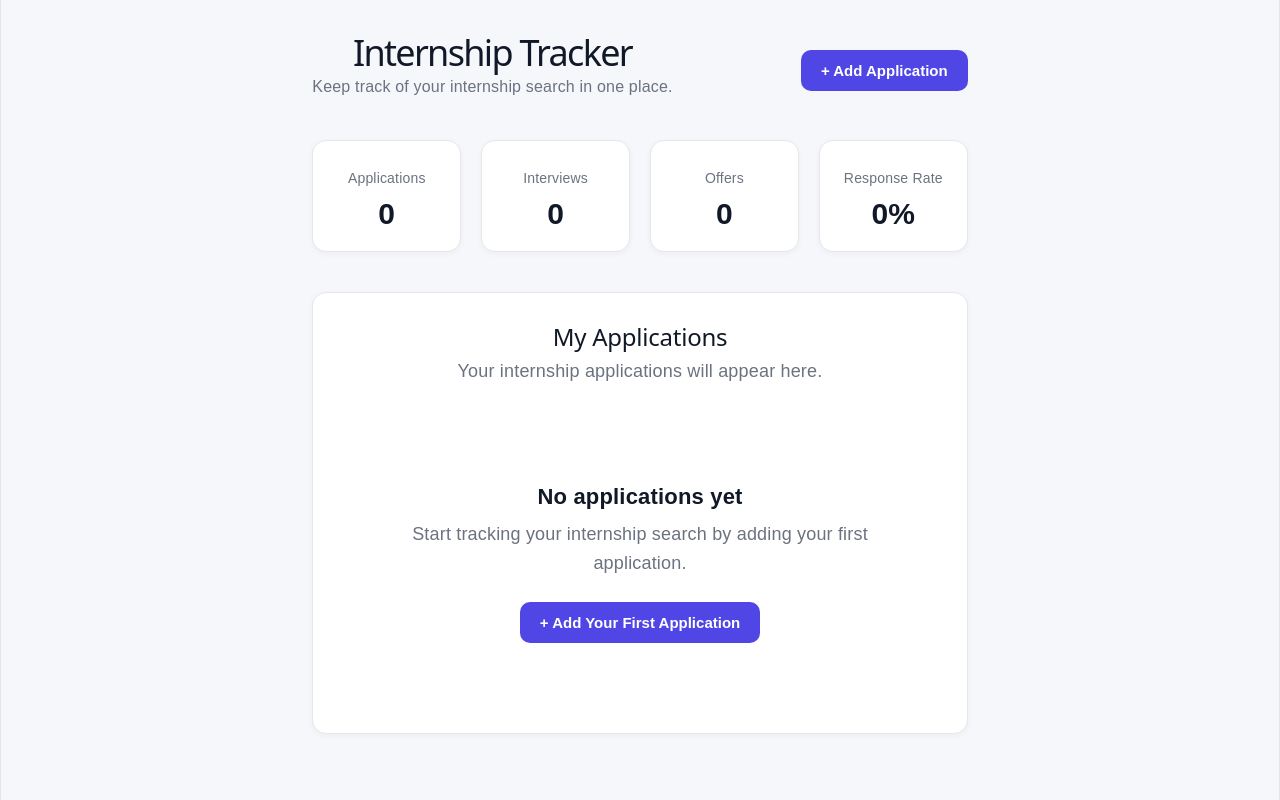
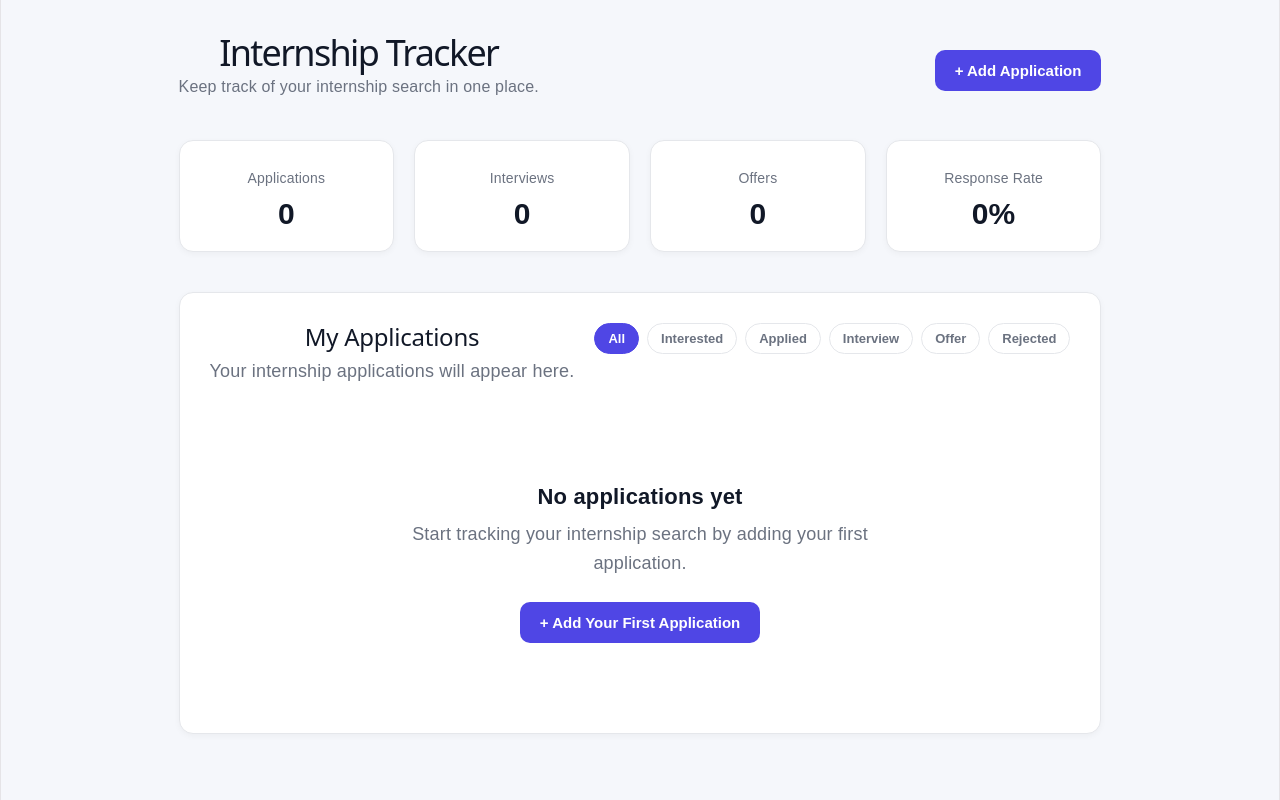
Before and after one commit to graciejones22/internship-tracker, a React (Vite) app: page / in a window 1280 px wide. Built offline with nearby package versions, Linux system fonts and the light colour scheme.

Commit message:
Add status filtering

```diff
--- a/src/App.css
+++ b/src/App.css
@@ -472,6 +472,52 @@ button {
   background: #f9fafb;
 }
 
+/* Application Filters */
+
+.section-heading {
+  display: flex;
+  justify-content: space-between;
+  align-items: flex-start;
+  gap: 20px;
+}
+
+.filter-buttons {
+  display: flex;
+  flex-wrap: wrap;
+  gap: 8px;
+}
+
+.filter-button {
+  border: 1px solid #e5e7eb;
+  background: white;
+  color: #6b7280;
+  border-radius: 20px;
+  padding: 7px 13px;
+  font-size: 13px;
+  font-weight: 600;
+  cursor: pointer;
+}
+
+.filter-button:hover {
+  background: #f9fafb;
+}
+
+.filter-button.active {
+  background: #4f46e5;
+  border-color: #4f46e5;
+  color: white;
+}
+
+@media (max-width: 700px) {
+  .section-heading {
+    flex-direction: column;
+  }
+
+  .filter-buttons {
+    width: 100%;
+  }
+}
+
 @media (max-width: 600px) {
   .application-card-main {
     flex-direction: column;
--- a/src/App.tsx
+++ b/src/App.tsx
@@ -1,7 +1,10 @@
 import { useEffect, useState } from 'react';
 import './App.css';
 import AddApplicationForm from './components/AddApplicationForm';
-import type { Application } from './types/Application';
+import type {
+  Application,
+  ApplicationStatus,
+ } from './types/Application';
 import ApplicationCard from './components/ApplicationCard';
 
 function App() {
@@ -18,7 +21,10 @@ function App() {
   }, [applications]);
   const [showForm, setShowForm] = useState(false);
   const [editingApplication, setEditingApplication] =
-  useState<Application | null>(null);
+    useState<Application | null>(null);
+  const [filter, setFilter] = useState<ApplicationStatus | 'All'>(
+    'All'
+  );
 
   function handleAddApplication(application: Application) {
     setApplications((currentApplications) => [
@@ -54,6 +60,13 @@ function App() {
     setEditingApplication(null);
     setShowForm(false);
   }
+
+  const filteredApplications =
+    filter === 'All'
+      ? applications
+      : applications.filter(
+          (application) => application.status === filter
+        );
 
   return (
     <div className="app">
@@ -119,9 +132,32 @@ function App() {
             <div>
               <h2>My Applications</h2>
               <p>Your internship applications will appear here.</p>
-            </div>
           </div>
 
+          <div className="filter-buttons">
+            {[
+              'All',
+              'Interested',
+              'Applied',
+              'Interview',
+              'Offer',
+              'Rejected',
+            ].map((status) => (
+              <button
+                key={status}
+                type="button"
+                className={`filter-button ${
+                  filter === status ? 'active' : ''
+                }`}
+                onClick={() =>
+                  setFilter(status as ApplicationStatus | 'All')
+                }
+              >
+                {status}
+              </button>
+            ))}
+          </div>
+        </div>
           {applications.length === 0 ? (
             <div className="empty-state">
               <h3>No applications yet</h3>
@@ -139,11 +175,11 @@ function App() {
             </div>
           ) : (
             <div className="application-list">
-              {applications.map((application) => (
+              {filteredApplications.map((application) => (
                 <ApplicationCard
                   key={application.id}
                   application={application}
-                 onDelete={handleDeleteApplication}
+                  onDelete={handleDeleteApplication}
                   onEdit={handleEditApplication}
                 />
           ))}
```
